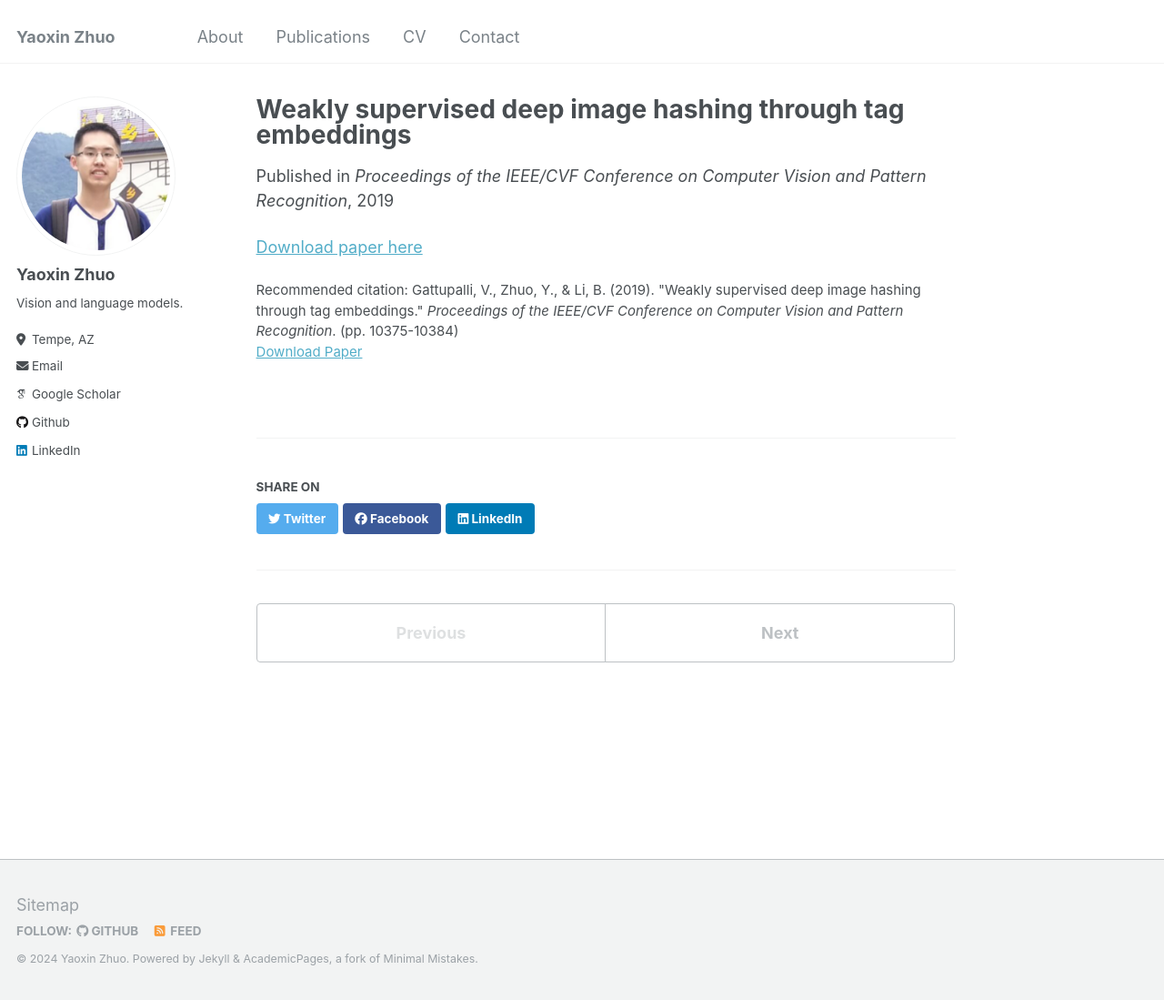
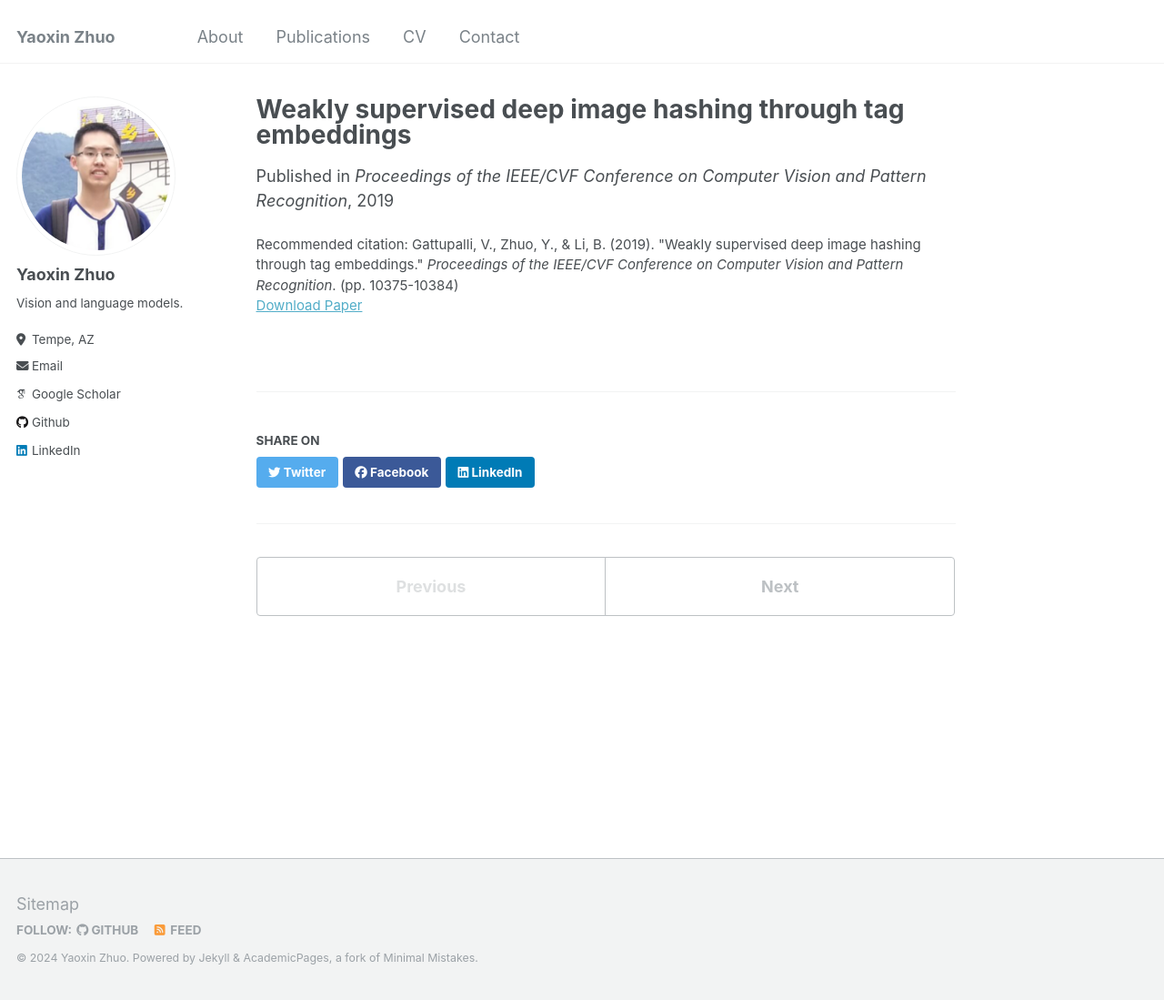
Before and after one commit to yaoxinzhuo/yaoxinzhuo.github.io, a Jekyll site: the page built from _publications/2019-Weakly-supervised.md, in a window 1280 px wide and 1099 px high. Shown: the whole window at 91% size. Built offline with Jekyll 4.4.1, drawn with Linux system fonts in a browser that asks for light colours; some web fonts are replaced.

Commit message:
Update 2019-Weakly-supervised.md

```diff
--- a/_publications/2019-Weakly-supervised.md
+++ b/_publications/2019-Weakly-supervised.md
@@ -7,4 +7,3 @@ venue: 'Proceedings of the IEEE/CVF Conference on Computer Vision and Pattern Re
 paperurl: 'http://academicpages.github.io/files/2019-Weakly-supervised.pdf'
 citation: 'Gattupalli, V., Zhuo, Y., & Li, B. (2019). &quot;Weakly supervised deep image hashing through tag embeddings.&quot; <i>Proceedings of the IEEE/CVF Conference on Computer Vision and Pattern Recognition</i>. (pp. 10375-10384)'
 ---
-[Download paper here](http://yawenguo19.github.io/files/2019-Weakly-supervised.pdf)
```
